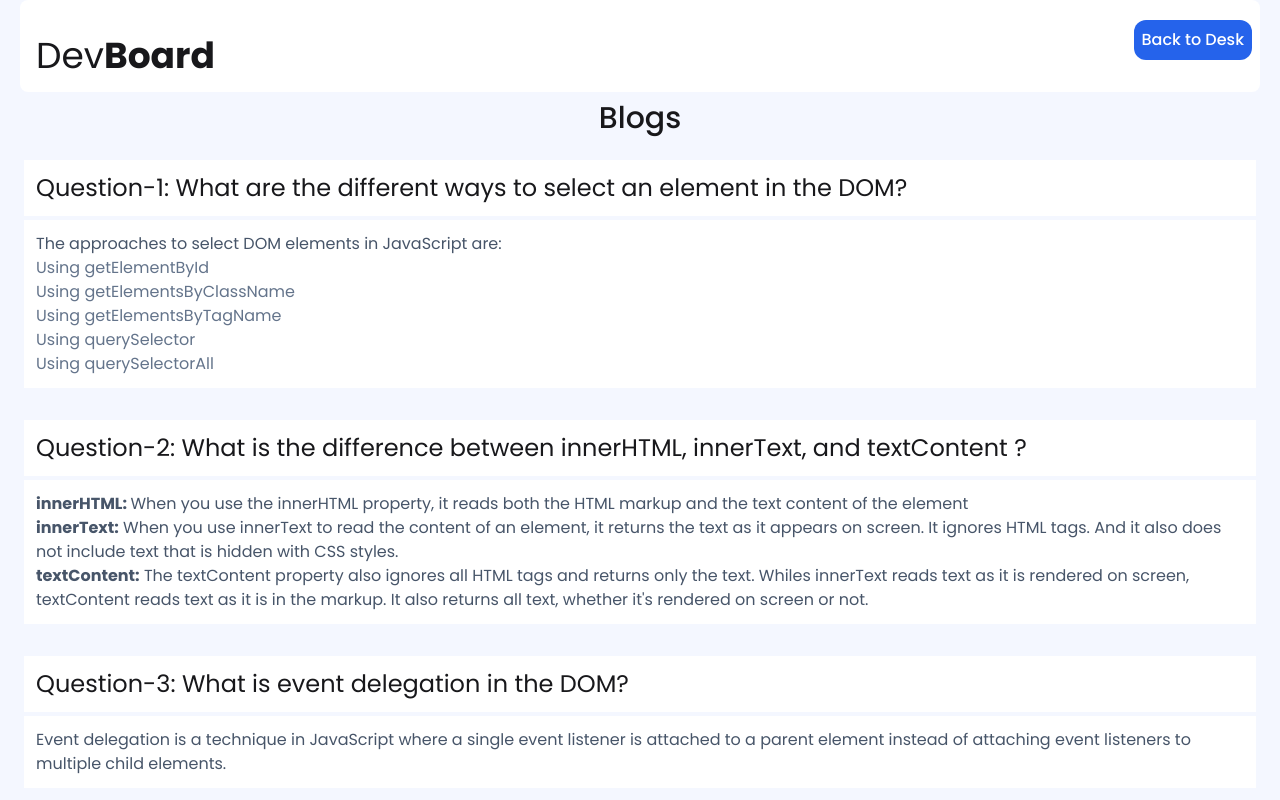
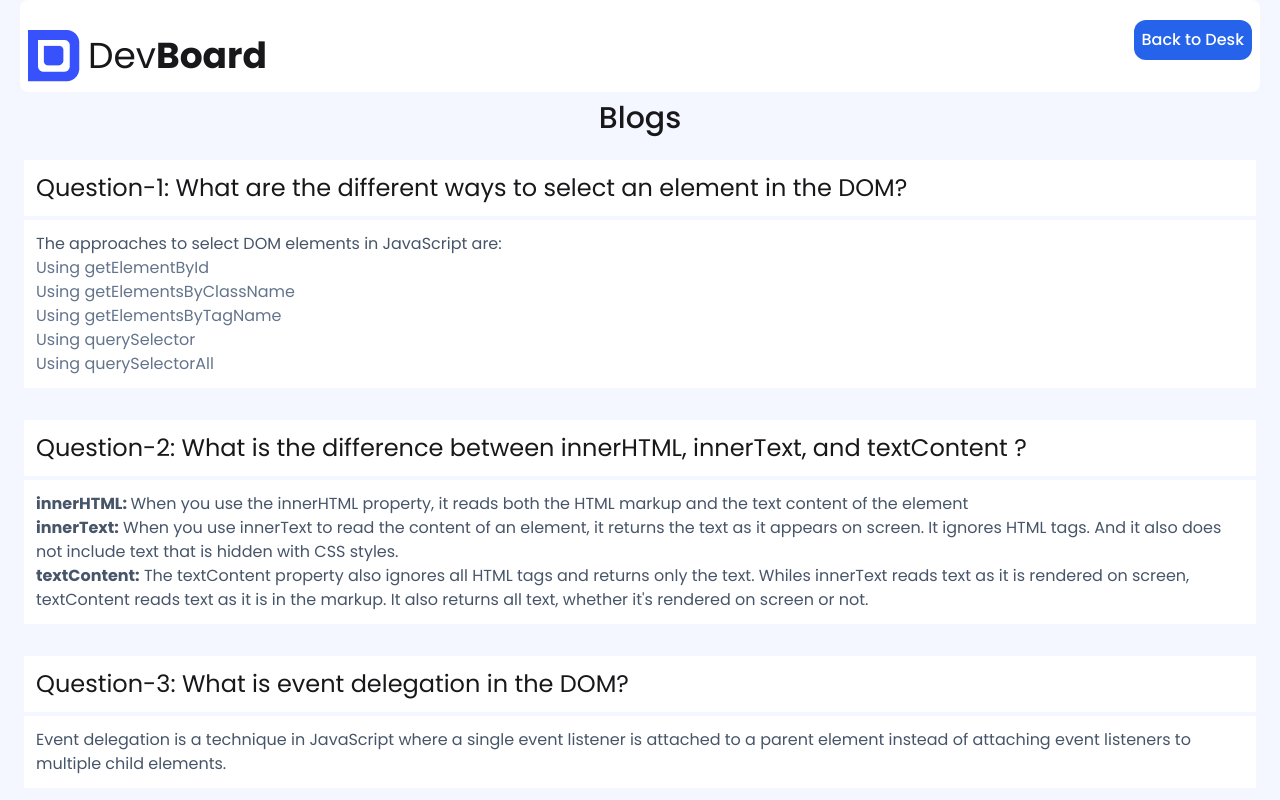
Before and after one commit to captainsifat/Assignment-05, a plain HTML site: page index2.html in a window 1280 px wide. Shown: the top 800 px of the page. Drawn offline with nearby package versions, Linux system fonts and the light colour scheme; the site is published under a folder, as on GitHub Pages, so addresses that start at the root find nothing.

Commit message:
index-2 icon fix

```diff
--- a/index2.html
+++ b/index2.html
@@ -38,7 +38,7 @@
         <div class="flex items-center
 
         ">
-            <img src="/assets/logo.png" alt="">
+            <img src="assets/logo.png" alt="">
             <h1 class="text-4xl font-normal pl-2">Dev<span class="font-bold">Board</span></h1>
         </div>
         <button class=" bg-blue-600 rounded-xl p-2 text-white font-medium mb-8
```
